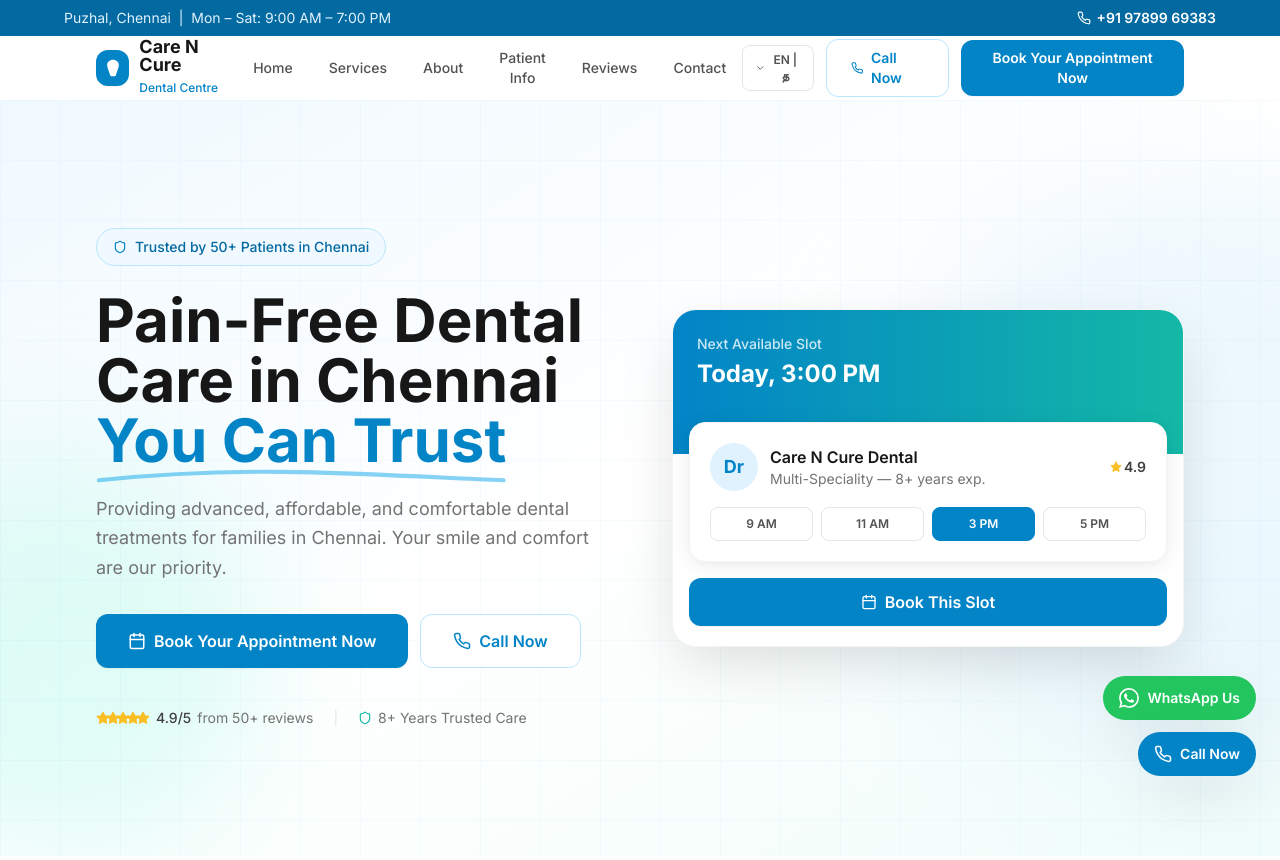
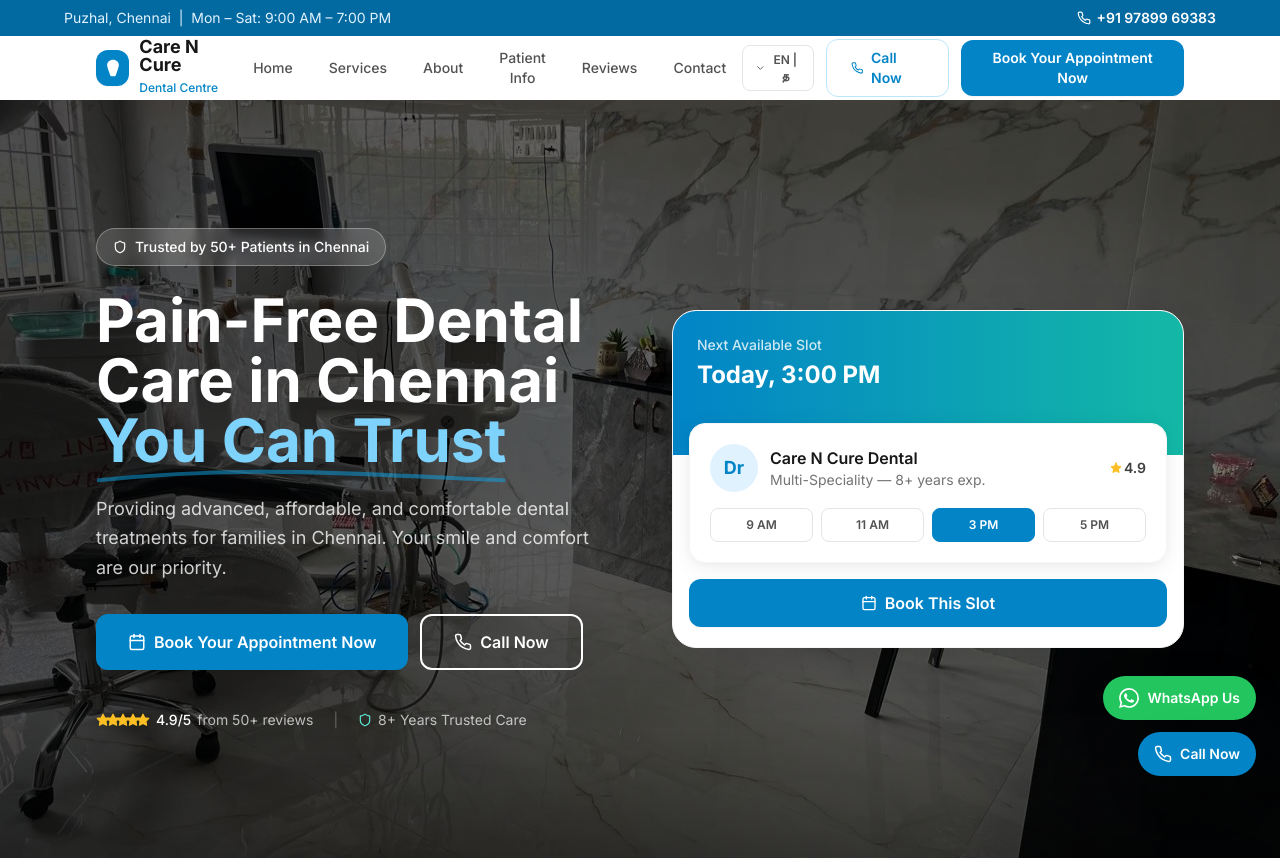
Before and after one commit to pranav869/dental, a Next.js app: page / in a window 1280 px wide. Shown: the top 860 px of the page. Built offline with nearby package versions, Linux system fonts and the light colour scheme.

Commit message:
Hero: use real clinic photo as background with dark overlay

```diff
--- a/components/Hero.tsx
+++ b/components/Hero.tsx
@@ -40,19 +40,20 @@ export default function Hero() {
         className="absolute inset-0 -z-10"
         aria-hidden
       >
-        <div className="absolute inset-0 bg-gradient-to-br from-primary-50 via-white to-teal-50" />
-        {/* Decorative circles */}
-        <div className="absolute top-20 right-0 w-[600px] h-[600px] bg-primary-100/50 rounded-full blur-3xl translate-x-1/3" />
-        <div className="absolute bottom-0 left-0 w-[400px] h-[400px] bg-teal-100/60 rounded-full blur-3xl -translate-x-1/3" />
-        {/* Subtle grid pattern */}
         <div
-          className="absolute inset-0 opacity-[0.03]"
+          className="absolute inset-0"
           style={{
-            backgroundImage:
-              "linear-gradient(#0ea5e9 1px, transparent 1px), linear-gradient(to right, #0ea5e9 1px, transparent 1px)",
-            backgroundSize: "60px 60px",
+            backgroundImage: "url('/clinic-hero.webp')",
+            backgroundSize: "cover",
+            backgroundPosition: "center",
           }}
         />
+        {/* Dark overlay for readability */}
+        <div className="absolute inset-0 bg-black/50" />
+        {/* Left-side gradient fade for text contrast */}
+        <div className="absolute inset-0 bg-gradient-to-r from-black/40 via-black/20 to-transparent" />
+        {/* Bottom fade */}
+        <div className="absolute bottom-0 left-0 right-0 h-32 bg-gradient-to-t from-black/30 to-transparent" />
       </motion.div>
 
       <div className="max-w-6xl mx-auto px-4 sm:px-6 lg:px-8 py-24 sm:py-32 w-full">
@@ -65,9 +66,9 @@ export default function Hero() {
               variants={fadeUp}
               initial="hidden"
               animate="visible"
-              className="inline-flex items-center gap-2 bg-primary-50 border border-primary-200 text-primary-700 text-sm font-medium px-4 py-2 rounded-full mb-6"
+              className="inline-flex items-center gap-2 bg-white/15 border border-white/30 text-white text-sm font-medium px-4 py-2 rounded-full mb-6 backdrop-blur-sm"
             >
-              <Shield size={14} className="text-primary-600" />
+              <Shield size={14} className="text-white" />
               {t.hero.badge}
             </motion.div>
 
@@ -76,10 +77,10 @@ export default function Hero() {
               variants={fadeUp}
               initial="hidden"
               animate="visible"
-              className="text-4xl sm:text-5xl lg:text-6xl font-bold text-neutral-900 leading-[1.1] mb-6"
+              className="text-4xl sm:text-5xl lg:text-6xl font-bold text-white leading-[1.1] mb-6"
             >
               {t.hero.title}{" "}
-              <span className="text-primary-600 relative">
+              <span className="text-primary-300 relative">
                 {t.hero.titleHighlight}
                 <svg
                   className="absolute -bottom-2 left-0 w-full"
@@ -104,7 +105,7 @@ export default function Hero() {
               variants={fadeUp}
               initial="hidden"
               animate="visible"
-              className="text-lg text-neutral-500 leading-relaxed mb-8 max-w-lg"
+              className="text-lg text-white/80 leading-relaxed mb-8 max-w-lg"
             >
               {t.hero.subtitle}
             </motion.p>
@@ -125,8 +126,8 @@ export default function Hero() {
                 {t.hero.bookCta}
               </button>
               <a
-                href="tel:+919789969383"
-                className="btn-secondary text-base px-8 py-3.5"
+                href="tel:08056390607"
+                className="btn-outline text-base px-8 py-3.5"
               >
                 <Phone size={18} />
                 {t.hero.callCta}
@@ -139,7 +140,7 @@ export default function Hero() {
               variants={fadeUp}
               initial="hidden"
               animate="visible"
-              className="flex flex-wrap items-center gap-5 text-sm text-neutral-500"
+              className="flex flex-wrap items-center gap-5 text-sm text-white/70"
             >
               <div className="flex items-center gap-1.5">
                 <div className="flex -space-x-1">
@@ -151,12 +152,12 @@ export default function Hero() {
                     />
                   ))}
                 </div>
-                <span className="font-medium text-neutral-700">4.9/5</span>
+                <span className="font-medium text-white">4.9/5</span>
                 <span>from 50+ reviews</span>
               </div>
-              <span className="text-neutral-200">|</span>
+              <span className="text-white/30">|</span>
               <div className="flex items-center gap-1.5">
-                <Shield size={14} className="text-teal-500" />
+                <Shield size={14} className="text-teal-300" />
                 <span>8+ Years Trusted Care</span>
               </div>
             </motion.div>
```
Also changed, not shown: public/clinic-hero.webp (added), unnamed.webp (added).
